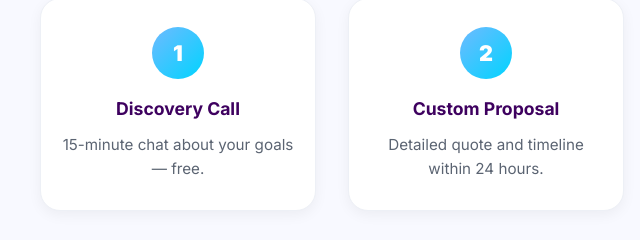
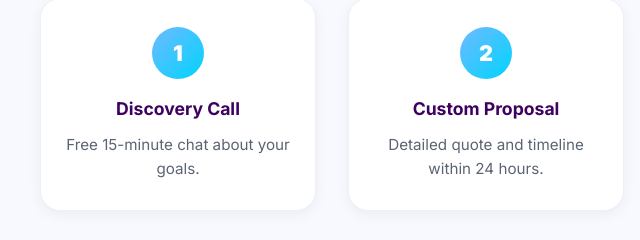
Before and after one commit to Jess-dev-93/jmsites, a plain HTML site: page index.html in a window 1280 px wide. Shown: the part 2438-2678 px from the top of the page, 0-640 px from the left. Drawn offline with Linux system fonts and the light colour scheme.

Commit message:
spelling

```diff
--- a/index.html
+++ b/index.html
@@ -334,7 +334,7 @@ JM Sites web design">
         <div class="step-card reveal">
           <span class="step__num">1</span>
           <strong>Discovery Call</strong>
-          <p>15-minute chat about your goals — free.</p>
+          <p>Free 15-minute chat about your goals.</p>
         </div>
 
         <div class="step-card reveal">
```
